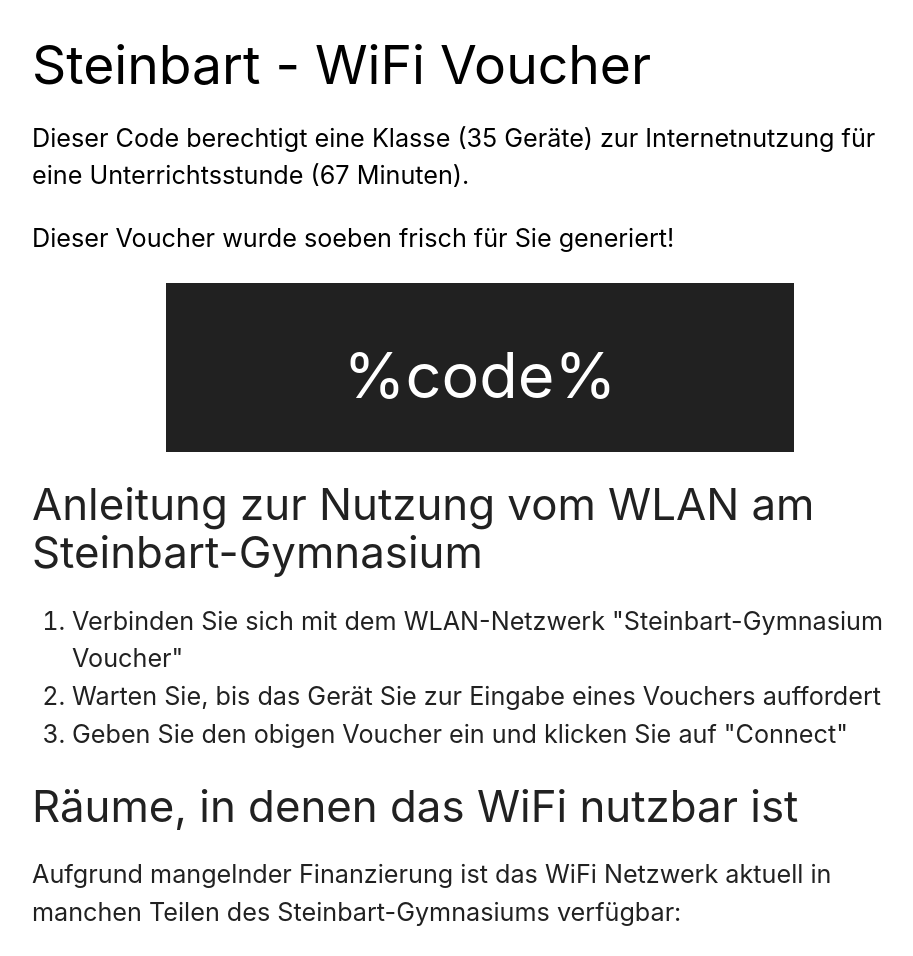
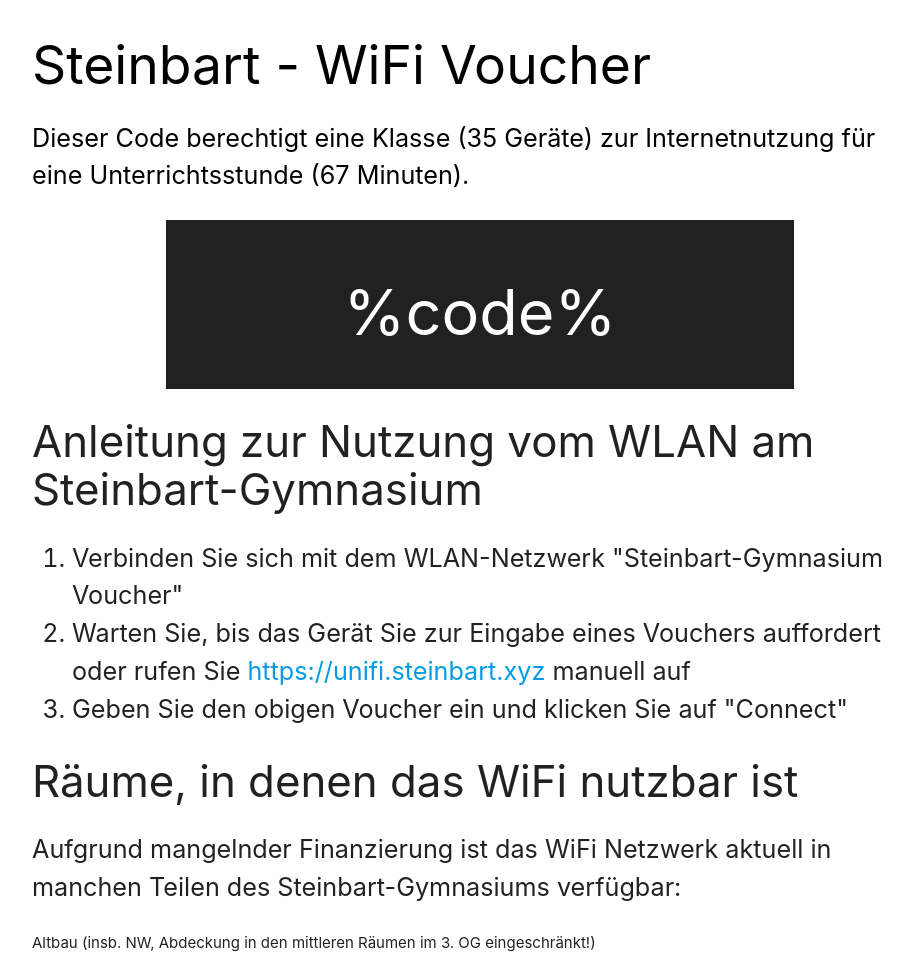
Before and after one commit to steinbart/voucherpi, a Python web app: template templates/voucher.html in a window 1280 px wide. Shown: the top 956 px of the page, without its empty margins (160-1073 px from the left). Run offline with Jinja, Linux system fonts and the light colour scheme; the template is opened without the code that fills it, so the values that code supplies are empty.

Commit message:
fix: adjust tempalte

```diff
--- a/templates/voucher.html
+++ b/templates/voucher.html
@@ -31,7 +31,6 @@
         <h2 class="black-text">Steinbart - WiFi Voucher</h2>
         <p class="black-text flow-text">Dieser Code berechtigt eine Klasse (35 Geräte) zur Internetnutzung für eine
             Unterrichtsstunde (67 Minuten).</p>
-        <p class="black-text flow-text">Dieser Voucher wurde soeben frisch für Sie generiert!</p>
         <div class="container grey darken-4" style="padding: 2vh;">
             <h1 class="white-text center">
                 %code%
@@ -40,7 +39,9 @@
         <h3>Anleitung zur Nutzung vom WLAN am Steinbart-Gymnasium</h3>
         <ol class="flow-text">
             <li>Verbinden Sie sich mit dem WLAN-Netzwerk "Steinbart-Gymnasium Voucher"</li>
-            <li>Warten Sie, bis das Gerät Sie zur Eingabe eines Vouchers auffordert</li>
+            <li>Warten Sie, bis das Gerät Sie zur Eingabe eines Vouchers auffordert oder rufen Sie
+                <a href="https://unifi.steinbart.xyz">https://unifi.steinbart.xyz</a> manuell auf
+            </li>
             <li>Geben Sie den obigen Voucher ein und klicken Sie auf "Connect"</li>
         </ol>
         <h3>Räume, in denen das WiFi nutzbar ist</h3>
```
